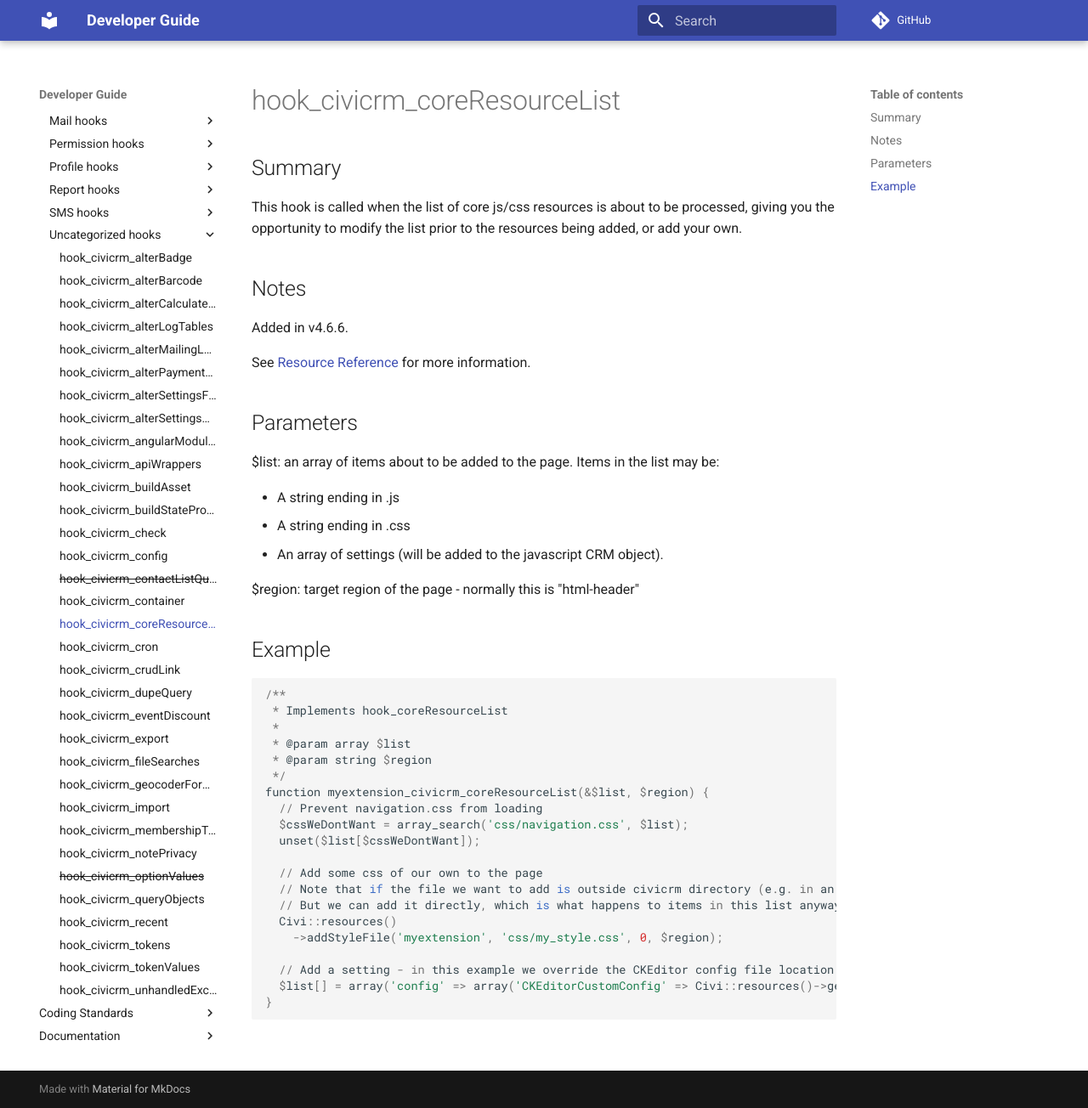
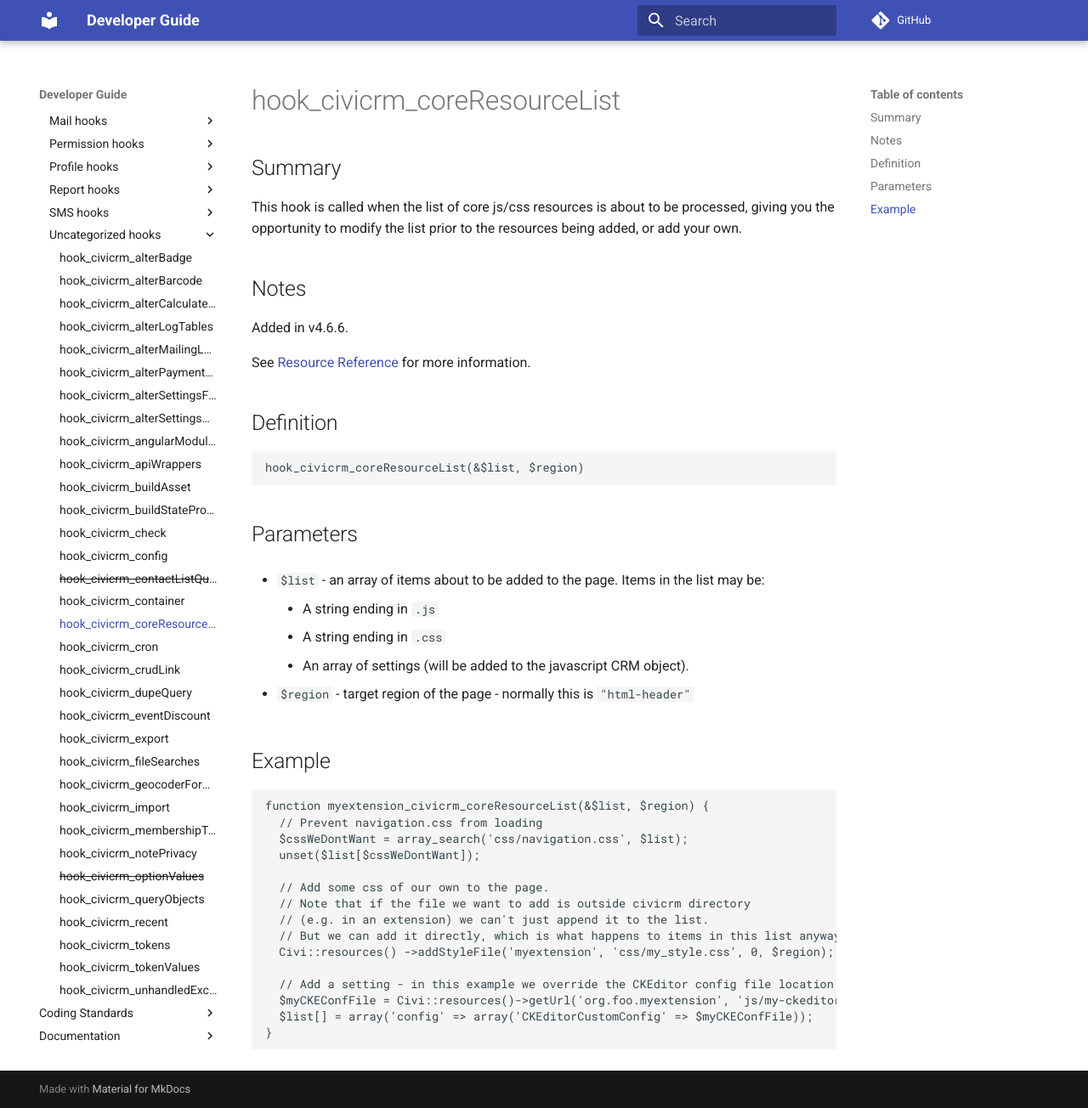
Before and after one commit to civicrm/civicrm-dev-docs, an MkDocs documentation site: the page built from docs/hooks/hook_civicrm_coreResourceList.md, in a window 1280 px wide and 1304 px high. Shown: the whole window at 85% size. Built offline with MkDocs 1.6.1 and Material for MkDocs 9.7.7, drawn with Linux system fonts in a browser that asks for light colours; comment, search, counter and statistics services are not loaded; old or Windows-style settings are respelled for this version of MkDocs.

Commit message:
Improve hook_civicrm_coreResourceList
- Add function signature
- Better markdown formatting
- Improve readbility of example code

````diff
--- a/docs/hooks/hook_civicrm_coreResourceList.md
+++ b/docs/hooks/hook_civicrm_coreResourceList.md
@@ -13,36 +13,40 @@ Added in v4.6.6.
 See [Resource Reference](https://wiki.civicrm.org/confluence/display/CRMDOC/Resource+Reference)
 for more information.
 
+## Definition
+
+```php
+hook_civicrm_coreResourceList(&$list, $region)
+```
+
 ## Parameters
 
-$list: an array of items about to be added to the page. Items in the
+* `$list` - an array of items about to be added to the page. Items in the
 list may be:
 
--   A string ending in .js
--   A string ending in .css
--   An array of settings (will be added to the javascript CRM object).
+    * A string ending in `.js`
+    * A string ending in `.css`
+    * An array of settings (will be added to the javascript CRM object).
 
-$region: target region of the page - normally this is "html-header"
+* `$region` - target region of the page - normally this is `"html-header"`
 
 ## Example
 
-    /**
-     * Implements hook_coreResourceList
-     *
-     * @param array $list
-     * @param string $region
-     */
-    function myextension_civicrm_coreResourceList(&$list, $region) {
-      // Prevent navigation.css from loading
-      $cssWeDontWant = array_search('css/navigation.css', $list);
-      unset($list[$cssWeDontWant]);
 
-      // Add some css of our own to the page
-      // Note that if the file we want to add is outside civicrm directory (e.g. in an extension) we can't just append it to the list
-      // But we can add it directly, which is what happens to items in this list anyway.
-      Civi::resources()
-        ->addStyleFile('myextension', 'css/my_style.css', 0, $region);
+```php
+function myextension_civicrm_coreResourceList(&$list, $region) {
+  // Prevent navigation.css from loading
+  $cssWeDontWant = array_search('css/navigation.css', $list);
+  unset($list[$cssWeDontWant]);
 
-      // Add a setting - in this example we override the CKEditor config file location
-      $list[] = array('config' => array('CKEditorCustomConfig' => Civi::resources()->getUrl('org.foo.myextension', 'js/my-ckeditor-config.js')));
-    }
+  // Add some css of our own to the page.
+  // Note that if the file we want to add is outside civicrm directory
+  // (e.g. in an extension) we can't just append it to the list.
+  // But we can add it directly, which is what happens to items in this list anyway.
+  Civi::resources() ->addStyleFile('myextension', 'css/my_style.css', 0, $region);
+
+  // Add a setting - in this example we override the CKEditor config file location
+  $myCKEConfFile = Civi::resources()->getUrl('org.foo.myextension', 'js/my-ckeditor-config.js')
+  $list[] = array('config' => array('CKEditorCustomConfig' => $myCKEConfFile));
+}
+```
````
